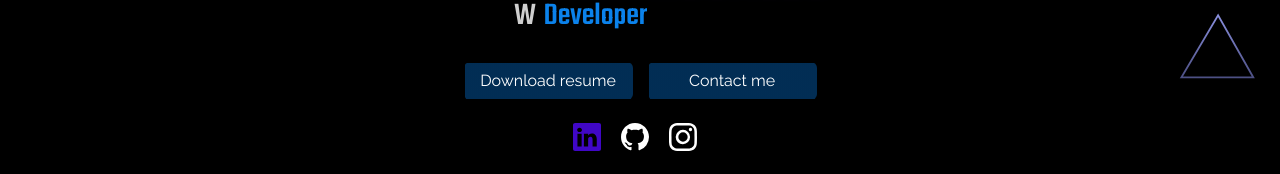
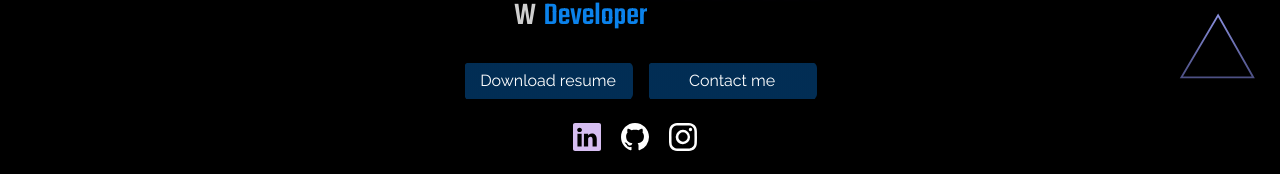
Before and after one commit to ivanezek/portfolio, a React (Create React App) app: page / in a window 1280 px wide. In both pictures the pointer is over the link 587 px from the left and 574 px from the top of the page. Shown: the part 439-613 px from the top of the page. Built offline with nearby package versions, Linux system fonts and the light colour scheme; the HTML template or start-up script is replaced by a standard one.

Commit message:
fix favicon and hover on social icons

```diff
--- a/public/index.html
+++ b/public/index.html
@@ -2,7 +2,7 @@
 <html lang="en">
   <head>
     <meta charset="utf-8" />
-    <link rel="icon" href="%PUBLIC_URL%/favicon.ico" />
+    <link rel="icon" href="favicon.ico" />
     <meta name="viewport" content="width=device-width, initial-scale=1" />
     <meta name="theme-color" content="#000000" />
     <meta
--- a/src/components/cover/cover.css
+++ b/src/components/cover/cover.css
@@ -190,7 +190,7 @@
     margin-right: 20px;
 }
 .social-icons a:hover{
-    color: var(--purple);
+    color: #d6bef1;
 }
 
 @media screen and (min-device-width: 360px) and (max-device-width: 1024px) {
```
